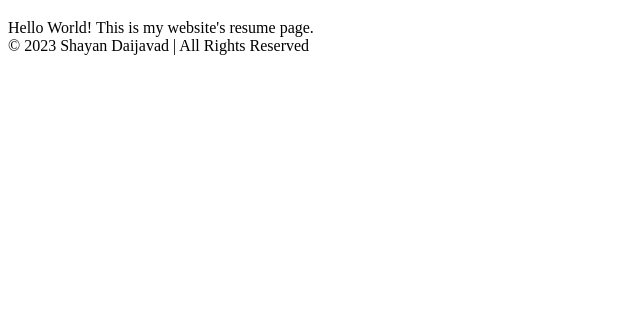
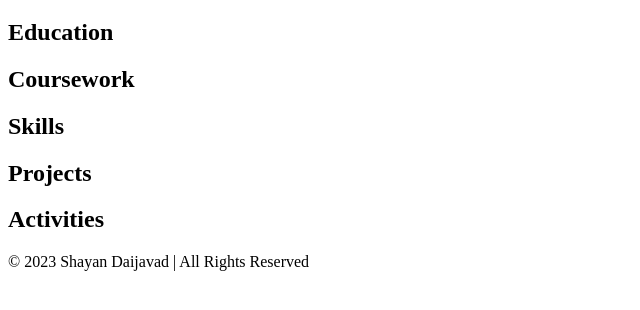
Before and after one commit to HenryHorse/HenryHorse.github.io, a plain HTML site: page resume.html in a window 1280 px wide. Shown: the part 108-418 px from the top of the page, without its empty margins (0-640 px from the left). Drawn offline with Linux system fonts and the light colour scheme.

Commit message:
feat: structured resume page

```diff
--- a/resume.html
+++ b/resume.html
@@ -5,16 +5,27 @@
   </head>
   <body>
     <nav class="navbar">
-        <h1 class="logo">Shayan Daijavad</h1>
+      <h1 class="logo">Shayan Daijavad</h1>
     </nav>
     <main>
-        <h1 class="page-title">Resume</h1>
-        Hello World! This is my website's resume page.
-        <section></section>
-        <section></section>
-        <section></section>
-        <section></section>
-        <section></section>
+      <h1 class="page-title">Resume</h1>
+      <div class="resume">
+        <section class="section">
+          <h2 class="section-title">Education</h2>
+        </section>
+        <section class="section">
+          <h2 class="section-title">Coursework</h2>
+        </section>
+        <section class="section">
+          <h2 class="section-title">Skills</h2>
+        </section>
+        <section class="section">
+          <h2 class="section-title">Projects</h2>
+        </section>
+        <section class="section">
+          <h2 class="section-title">Activities</h2>
+        </section>
+      </div>
     </main>
     <footer class="footer">© 2023 Shayan Daijavad | All Rights Reserved</footer>
   </body>
```
